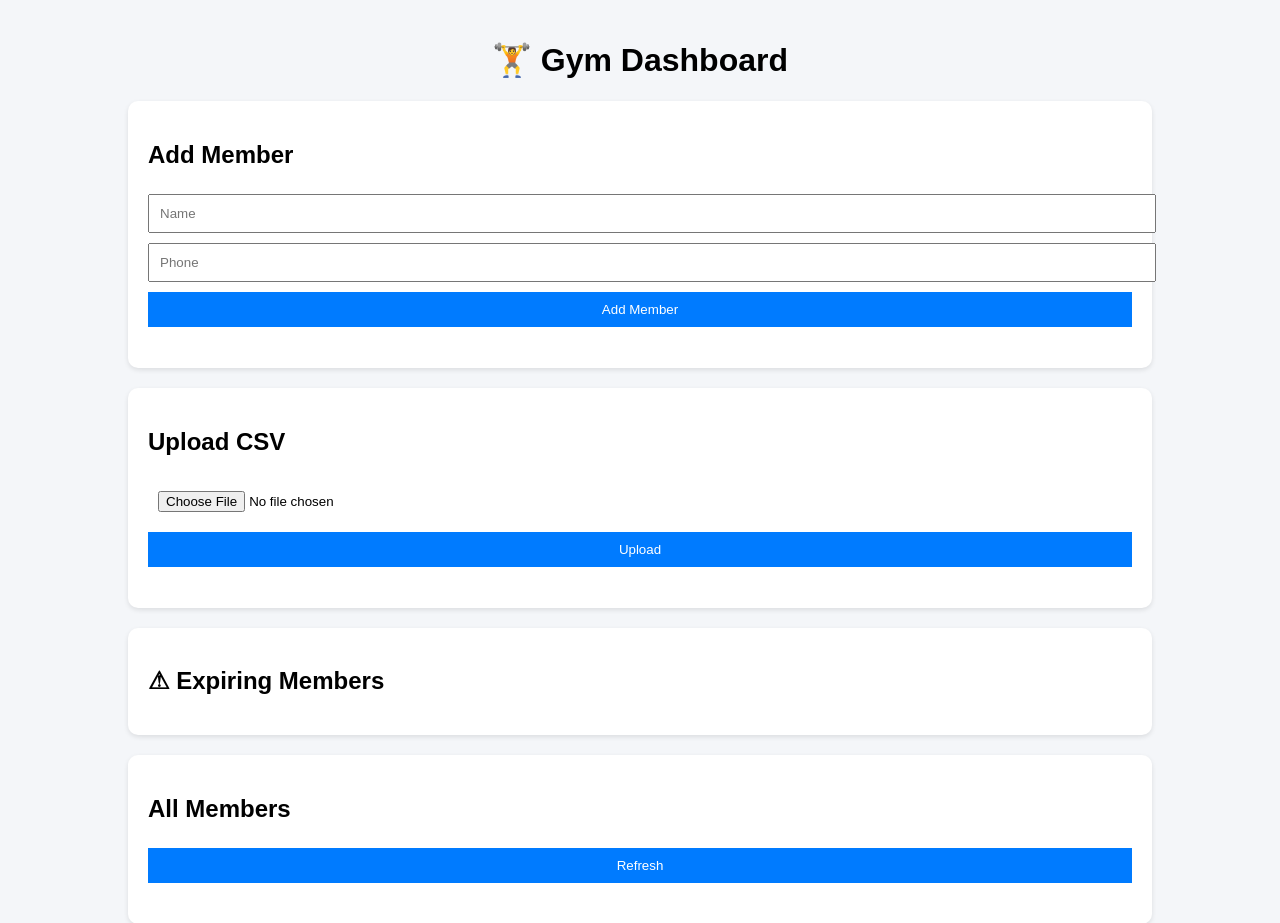
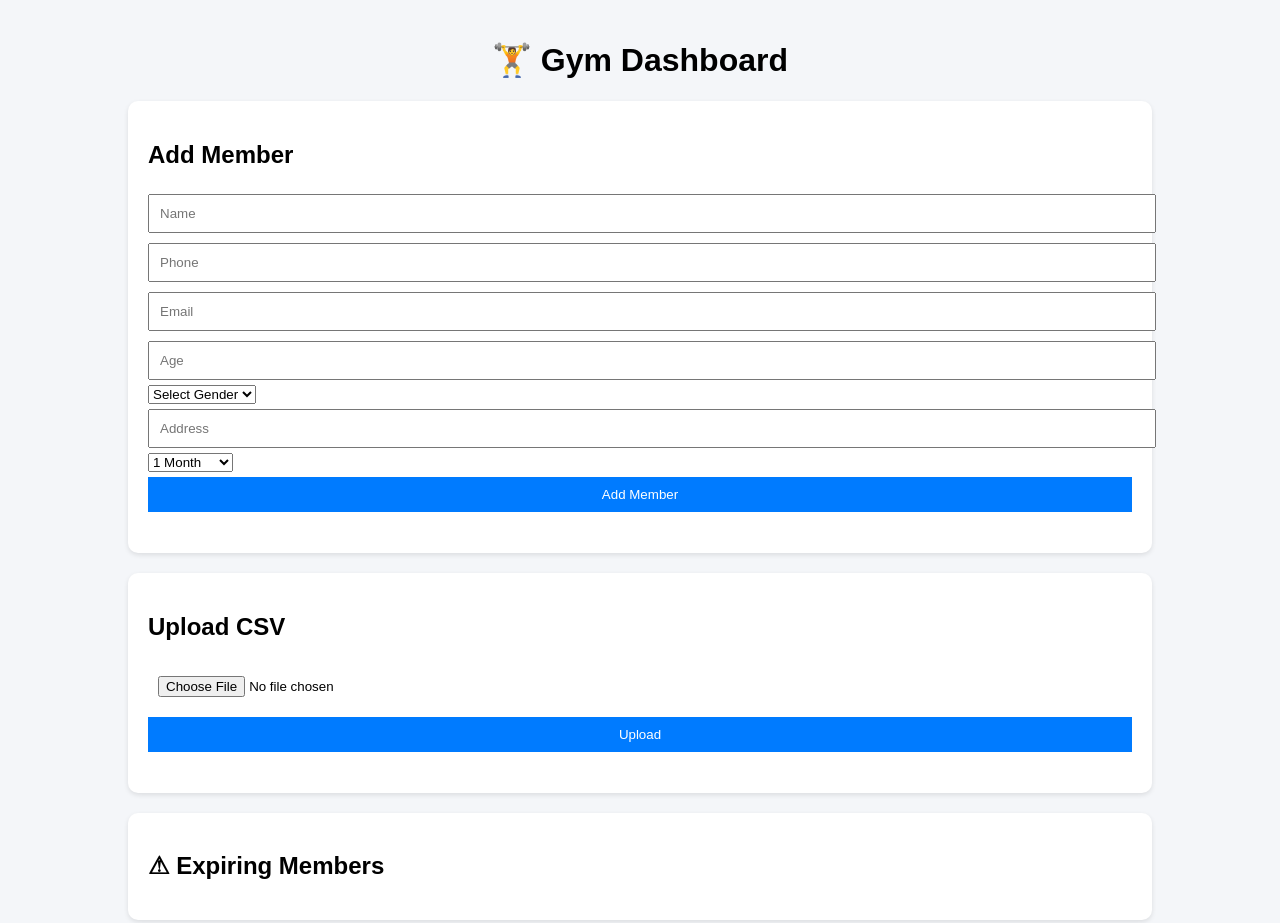
Before and after one commit to siddhesh-wagh/gym-saas, a Flask app: page / in a window 1280 px wide. Shown: the top 923 px of the page. Run offline with Flask 3, Linux system fonts and the light colour scheme; data that the repository does not hold is empty.

Commit message:
upgrading models

```diff
--- a/app.py
+++ b/app.py
@@ -30,16 +30,32 @@ class Plan(db.Model):
     duration_days = db.Column(db.Integer)
 
 
+import random
+
+def generate_member_id():
+    return str(random.randint(100, 999))
+
+
 class Member(db.Model):
     id = db.Column(db.Integer, primary_key=True)
+
+    unique_id = db.Column(db.String(10), unique=True)
+
     name = db.Column(db.String(100))
     phone = db.Column(db.String(20))
+    email = db.Column(db.String(100))
+
+    age = db.Column(db.Integer)
+    gender = db.Column(db.String(10))
+    address = db.Column(db.String(200))
+    photo = db.Column(db.String(200))
 
     join_date = db.Column(db.Date)
     expiry_date = db.Column(db.Date)
 
     gym_id = db.Column(db.Integer, db.ForeignKey('gym.id'))
     plan_id = db.Column(db.Integer, db.ForeignKey('plan.id'))
+
 
 # -----------------------
 # Routes
@@ -60,22 +76,37 @@ def add_member():
 
     name = data.get("name")
     phone = data.get("phone")
-    plan_id = int(data.get("plan_id"))
-    gym_id = int(data.get("gym_id"))
+    email = data.get("email")
+    age = data.get("age")
+    gender = data.get("gender")
+    address = data.get("address")
 
-    # Get plan
-    plan = db.session.get(Plan, plan_id)  # ✅ modern method
+    plan_id = data.get("plan_id")
+    gym_id = data.get("gym_id")
 
+    # Check duplicate phone
+    existing = Member.query.filter_by(phone=phone, gym_id=gym_id).first()
+    if existing:
+        return jsonify({"error": "Member already exists"}), 400
+
+    plan = db.session.get(Plan, plan_id)
     if not plan:
-        return jsonify({"error": "Invalid plan_id"}), 400
+        return jsonify({"error": "Invalid plan"}), 400
 
-    # Date logic
     join_date = datetime.today().date()
     expiry_date = join_date + timedelta(days=plan.duration_days)
 
+    # Generate unique ID
+    unique_id = generate_member_id()
+
     new_member = Member(
+        unique_id=unique_id,
         name=name,
         phone=phone,
+        email=email,
+        age=age,
+        gender=gender,
+        address=address,
         join_date=join_date,
         expiry_date=expiry_date,
         gym_id=gym_id,
@@ -87,8 +118,10 @@ def add_member():
 
     return jsonify({
         "message": "Member added successfully",
+        "member_id": unique_id,
         "expiry_date": str(expiry_date)
     })
+
 
 
 # -----------------------
--- a/static/js/script.js
+++ b/static/js/script.js
@@ -13,8 +13,12 @@ function addMember() {
         body: JSON.stringify({
             name: document.getElementById("name").value,
             phone: document.getElementById("phone").value,
-            gym_id: GYM_ID,
-            plan_id: PLAN_ID
+            email: document.getElementById("email").value,
+            age: document.getElementById("age").value,
+            gender: document.getElementById("gender").value,
+            address: document.getElementById("address").value,
+            plan_id: document.getElementById("plan_id").value,
+            gym_id: 1
         })
     })
     .then(res => res.json())
@@ -23,13 +27,14 @@ function addMember() {
             document.getElementById("result").innerText = "❌ " + data.error;
         } else {
             document.getElementById("result").innerText =
-                "✅ Member added | Expiry: " + data.expiry_date;
+                "✅ ID: " + data.member_id +
+                " | Expiry: " + data.expiry_date;
 
             loadMembers();
-            loadAlerts();
         }
     });
 }
+
 
 // --------------------
 // LOAD MEMBERS
--- a/templates/index.html
+++ b/templates/index.html
@@ -1,24 +1,43 @@
-<!DOCTYPE html>
+<!doctype html>
 <html>
   <head>
     <title>Gym SaaS Dashboard</title>
 
     <!-- CSS -->
-    <link rel="stylesheet" href="{{ url_for('static', filename='css/style.css') }}">
+    <link
+      rel="stylesheet"
+      href="{{ url_for('static', filename='css/style.css') }}"
+    />
   </head>
 
   <body>
-
     <div class="container">
-
       <h1>🏋️ Gym Dashboard</h1>
 
       <!-- ADD MEMBER -->
       <div class="card">
         <h2>Add Member</h2>
 
-        <input type="text" id="name" placeholder="Name">
-        <input type="text" id="phone" placeholder="Phone">
+        <input type="text" id="name" placeholder="Name" />
+        <input type="text" id="phone" placeholder="Phone" />
+        <input type="email" id="email" placeholder="Email" />
+
+        <input type="number" id="age" placeholder="Age" />
+
+        <select id="gender">
+          <option value="">Select Gender</option>
+          <option>Male</option>
+          <option>Female</option>
+        </select>
+
+        <input type="text" id="address" placeholder="Address" />
+
+        <select id="plan_id">
+          <option value="1">1 Month</option>
+          <option value="2">3 Months</option>
+          <option value="3">6 Months</option>
+          <option value="4">12 Months</option>
+        </select>
 
         <button onclick="addMember()">Add Member</button>
 
@@ -29,7 +48,7 @@
       <div class="card">
         <h2>Upload CSV</h2>
 
-        <input type="file" id="csvFile">
+        <input type="file" id="csvFile" />
         <button onclick="uploadCSV()">Upload</button>
 
         <p id="csvResult"></p>
@@ -47,11 +66,9 @@
         <button onclick="loadMembers()">Refresh</button>
         <ul id="membersList"></ul>
       </div>
-
     </div>
 
     <!-- JS -->
     <script src="{{ url_for('static', filename='js/script.js') }}"></script>
-
   </body>
 </html>
```
Lines whose indentation alone changed are shown as unchanged.
